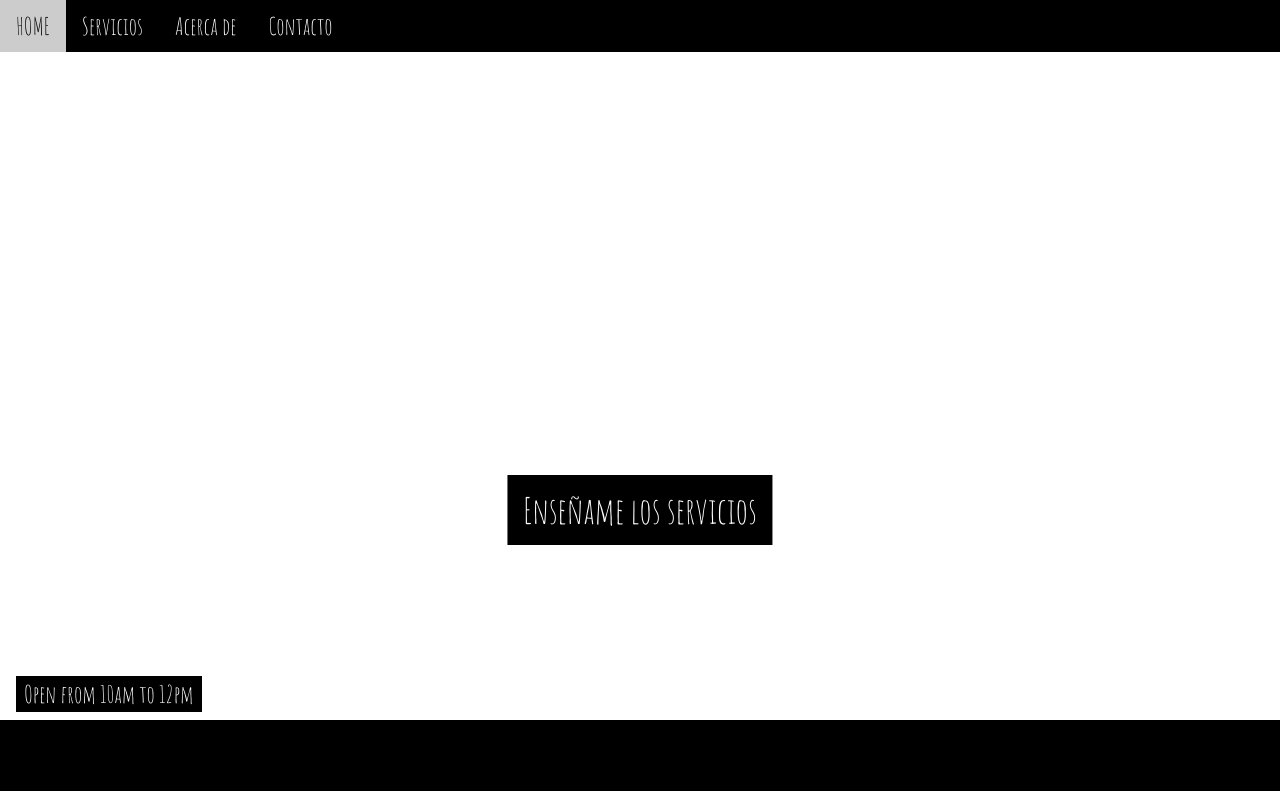
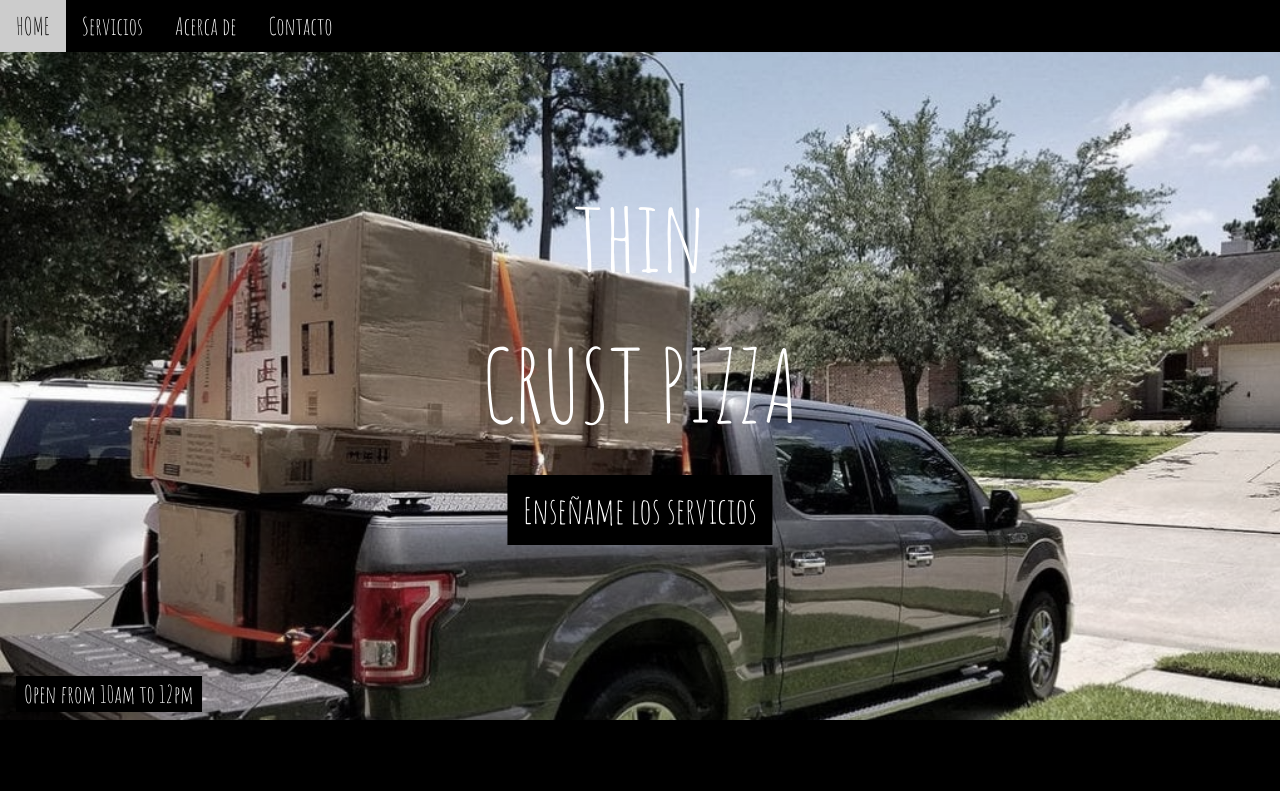
Before and after one commit to marcelolpz/Fletes, a plain HTML site: page index.html in a window 1280 px wide. Shown: the top 791 px of the page. Drawn offline with nearby package versions, Linux system fonts and the light colour scheme.

Commit message:
edicion imagen

```diff
--- a/index.html
+++ b/index.html
@@ -1,7 +1,7 @@
 <!DOCTYPE html>
 <html>
 <head>
-<title>W3.CSS Template</title>
+<title>Fletes</title>
 <meta charset="UTF-8">
 <meta name="viewport" content="width=device-width, initial-scale=1">
 <link rel="stylesheet" href="https://www.w3schools.com/w3css/4/w3.css">
@@ -13,7 +13,7 @@ body,h1,h2,h3,h4,h5,h6 {font-family: "Amatic SC", sans-serif}
 .bgimg {
   background-repeat: no-repeat;
   background-size: cover;
-  background-image: url("/w3images/pizza.jpg");
+  background-image: url('./img/pickup_loading.jpg');
   min-height: 90%;
 }
 </style>
```
Also changed, not shown: img/pickup_loading.jpg (added).
